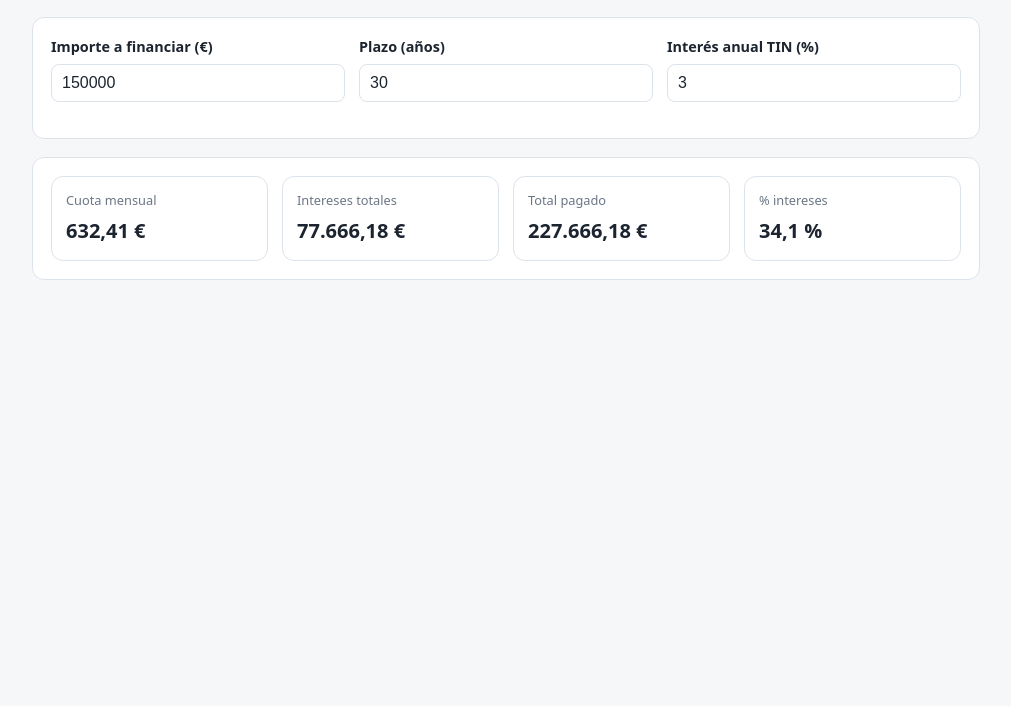
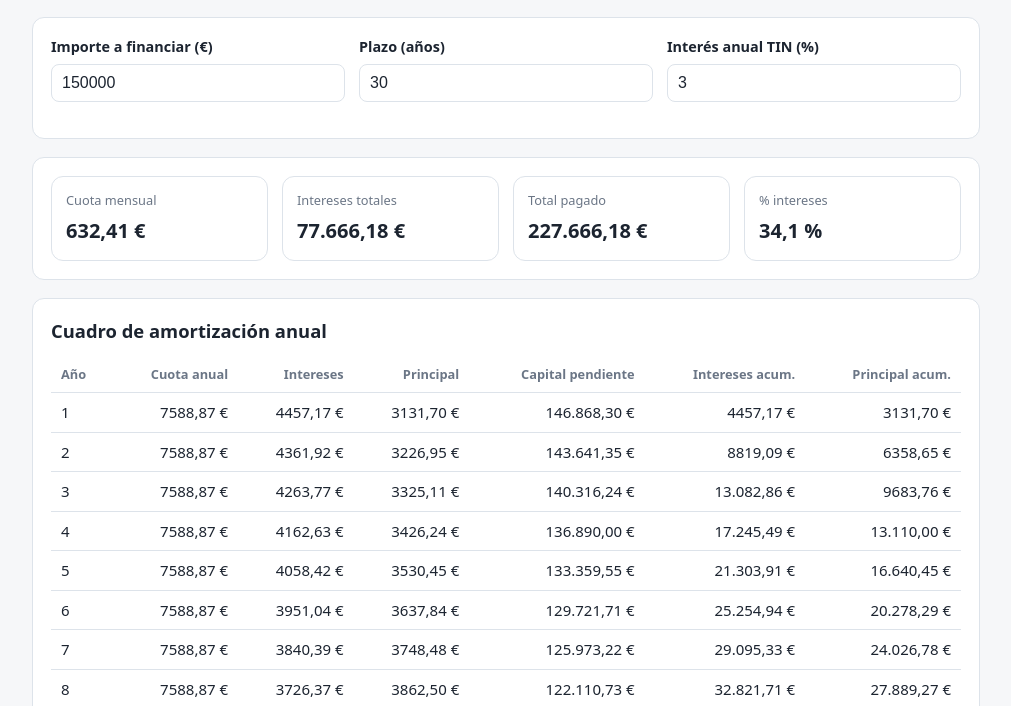
Before and after one commit to Angel-RC/dudas_hipotecas, a plain HTML site: page index.html in a window 1280 px wide. Shown: the part 92-798 px from the top of the page, without its empty margins (134-1145 px from the left). Drawn offline with Linux system fonts and the light colour scheme.

Commit message:
feat: cuadro de amortización anual

```diff
--- a/index.html
+++ b/index.html
@@ -89,6 +89,21 @@
     <div class="card"><span class="card-label">Intereses totales</span><span class="card-value" id="out-interest">—</span></div>
     <div class="card"><span class="card-label">Total pagado</span><span class="card-value" id="out-total">—</span></div>
     <div class="card"><span class="card-label">% intereses</span><span class="card-value" id="out-pct">—</span></div>
+  </section>
+
+  <section class="panel">
+    <h2>Cuadro de amortización anual</h2>
+    <div class="table-wrap">
+      <table id="schedule">
+        <thead>
+          <tr>
+            <th>Año</th><th>Cuota anual</th><th>Intereses</th><th>Principal</th>
+            <th>Capital pendiente</th><th>Intereses acum.</th><th>Principal acum.</th>
+          </tr>
+        </thead>
+        <tbody></tbody>
+      </table>
+    </div>
   </section>
 </main>
 <script>
@@ -182,6 +197,20 @@ function readInputs() {
   return { principal, years, rate, valid: !errors.principal && !errors.years && !errors.rate };
 }
 
+function renderTable(principal, rate, years) {
+  const rows = aggregateByYear(buildSchedule(principal, rate, years));
+  document.querySelector('#schedule tbody').innerHTML = rows.map((r) => `
+    <tr>
+      <td>${r.year}</td>
+      <td>${eur.format(r.payment)}</td>
+      <td>${eur.format(r.interest)}</td>
+      <td>${eur.format(r.principal)}</td>
+      <td>${eur.format(r.balance)}</td>
+      <td>${eur.format(r.cumInterest)}</td>
+      <td>${eur.format(r.cumPrincipal)}</td>
+    </tr>`).join('');
+}
+
 function render() {
   const { principal, years, rate, valid } = readInputs();
   if (!valid) return;
@@ -190,6 +219,7 @@ function render() {
   document.getElementById('out-interest').textContent = eur.format(s.totalInterest);
   document.getElementById('out-total').textContent = eur.format(s.totalPaid);
   document.getElementById('out-pct').textContent = `${pctFmt.format(s.interestPct)} %`;
+  renderTable(principal, rate, years);
 }
 
 let renderTimer;
```
